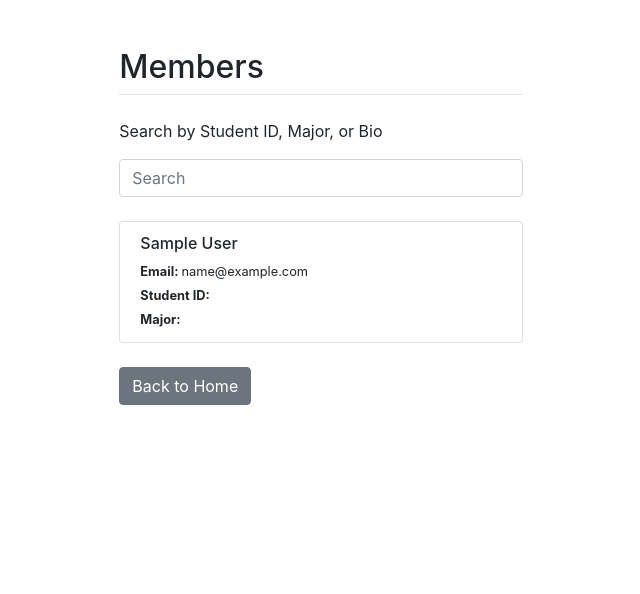
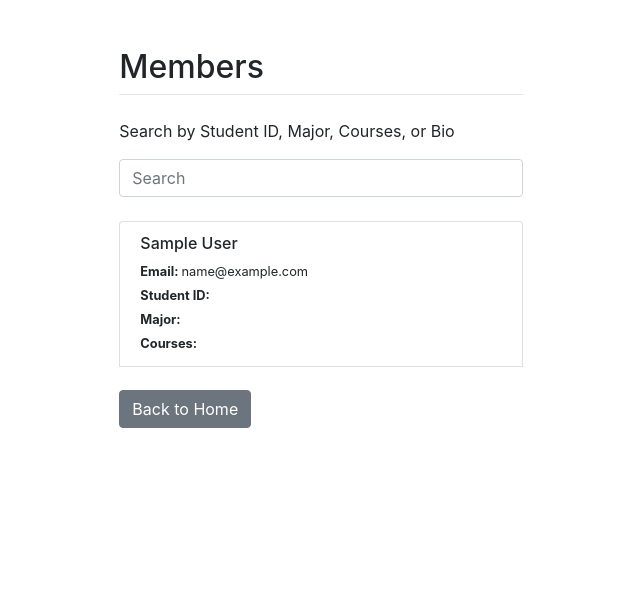
Before and after one commit to noahnarc/Study-Buddy, a Django app: page /study/search-members in a window 1280 px wide. Shown: the part 56-650 px from the top of the page, without its empty margins (319-959 px from the left). Run offline with Django 3.2, Linux system fonts and the light colour scheme; the visitor is signed in with stand-in values (Sample User, id 1); data comes from the database, SQL or seed files in the repository; some libraries are stand-ins or nearby versions.

Commit message:
Update member_search_results.html
added coursed to member search page to give more info

```diff
--- a/study/templates/study/member_search_results.html
+++ b/study/templates/study/member_search_results.html
@@ -7,7 +7,7 @@ Members
 
 {% block content %}
 <div>
-  <p>Search by Student ID, Major, or Bio</p>
+  <p>Search by Student ID, Major, Courses, or Bio</p>
 </div>
 <!-- Search bar -->
 <div class="pb-4">
@@ -33,7 +33,12 @@ Members
       <div ><small><b>Email: </b>{{ member.user.email }}</small></div>
       <div><small><b>Student ID: </b>{{ member.student_id }}</small></div>
       <div><small><b>Major: </b>{{ member.major }}</small></div>
-      <div ><small><em>{{ member.bio }}</em></small></div>
+      <div><small><b>Courses: </br>
+        {%for course in member.course.all%}
+        {{ course.name }}
+        {%endfor%}
+        </small></div>
+      <div><small><em>{{ member.bio }}</em></small></div>
     </li>
   {% endfor %}
 </ul>
```
